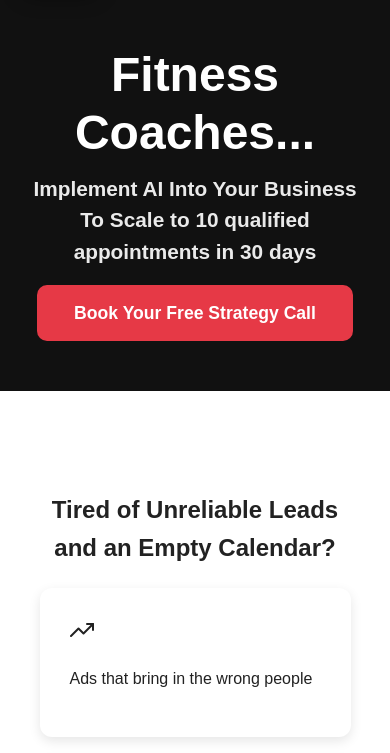
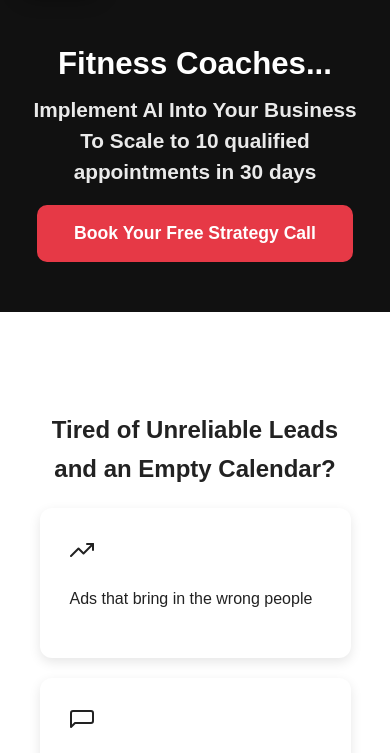
Before and after one commit to dinmaon/Fitflow-Automations, a plain HTML site: page index.html in a window 390 px wide. Shown: the part 84-837 px from the top of the page. Drawn offline with Linux system fonts and the light colour scheme.

Commit message:
Update index.html

```diff
--- a/index.html
+++ b/index.html
@@ -43,15 +43,14 @@
     }
     .hero-content { flex:1; min-width:280px; max-width:50%; }
 
-    /* Original hero h1 kept, but we override with specific classes below */
-    .hero h1 { font-size:3rem; font-weight:900; line-height:1.2; }
-
-    /* New headline styles */
+    /* Headline styles */
     .headline-main {
-      font-size:3.5rem;
+      font-size:clamp(2rem, 6vw, 3.5rem); /* ✅ responsive scaling */
       font-weight:900;
       line-height:1.15;
       margin:0 0 12px 0;
+      white-space:nowrap; /* stay on one line */
+      overflow-wrap:normal;
     }
     .headline-sub {
       font-size:1.6rem;
@@ -109,8 +108,8 @@
       }
       .hero-content{ max-width:100%; margin-top:50px; }
 
-      /* Make main heading bigger than subheading on mobile too */
-      .headline-main{ font-size:2.4rem; }
+      /* Headline shrinks on mobile */
+      .headline-main{ font-size:clamp(1.8rem, 8vw, 2.4rem); }
       .headline-sub{ font-size:1.3rem; line-height:1.5; margin-bottom:18px; }
 
       /* Hero logo adjustments for mobile */
@@ -131,7 +130,7 @@
         width:auto;
         min-width:200px;
         max-width:90%;
-        margin:10px auto 0 auto; /* reduce top margin and bottom space */
+        margin:10px auto 0 auto;
         padding:14px 0;
         font-size:1.1rem;
         white-space:nowrap;
```
